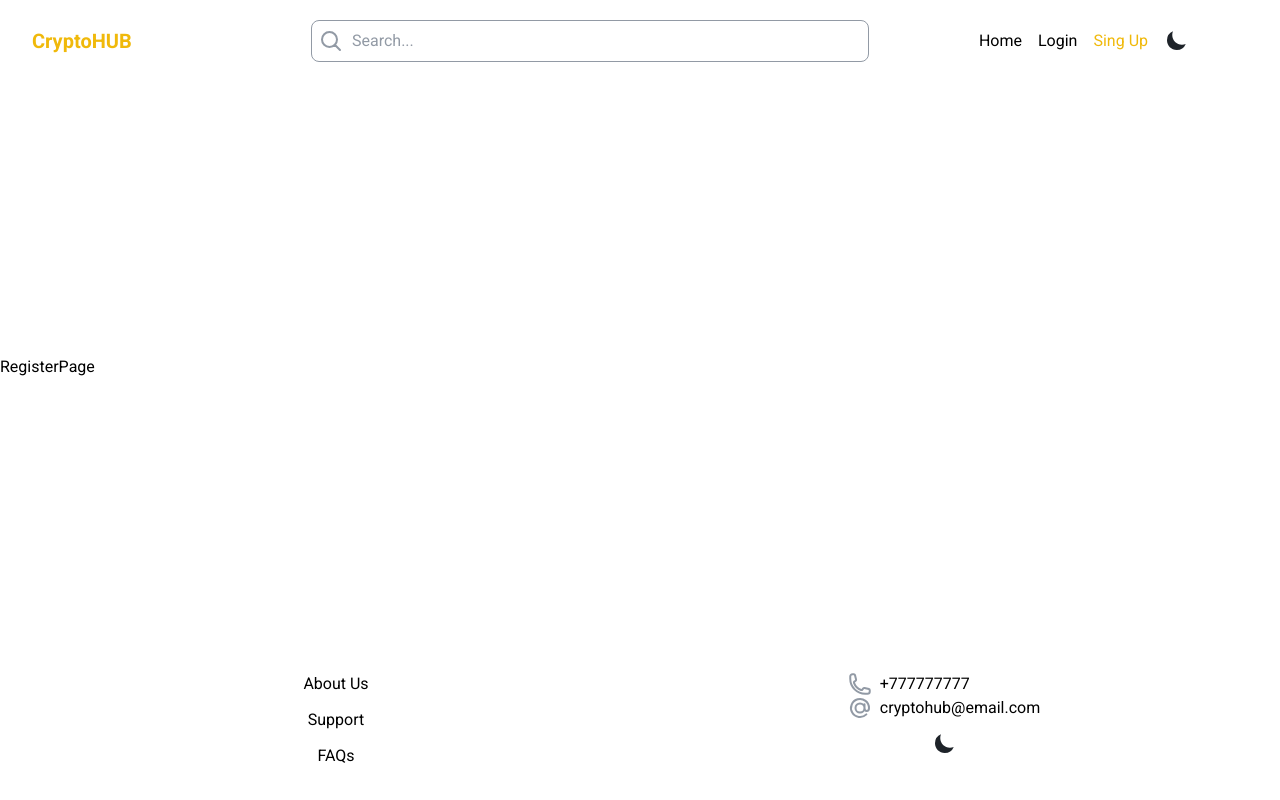
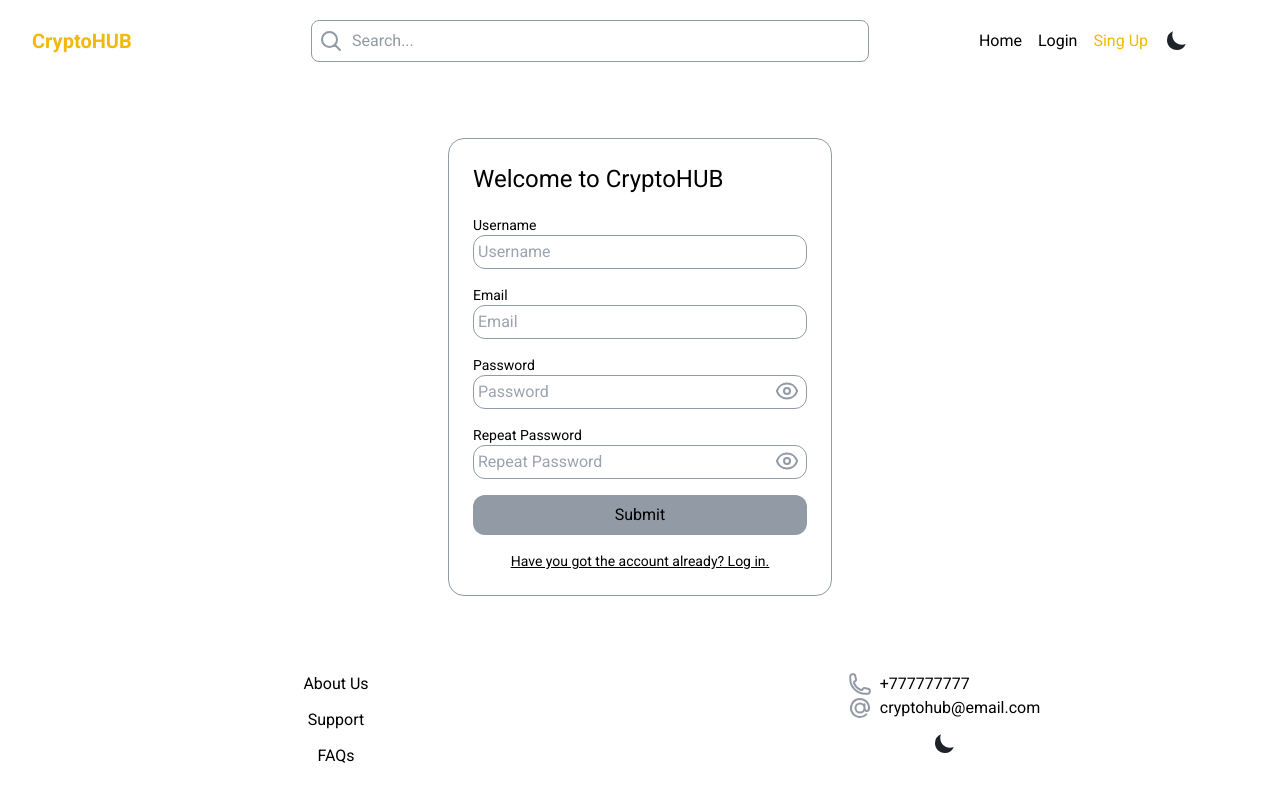
Before and after one commit to AlexMoskalyk/cryptohub, a React (Vite) app: page /register in a window 1280 px wide. Built offline with nearby package versions, Linux system fonts and the light colour scheme.

Commit message:
add registration page markup & some style fix for login page

```diff
--- a/src/pages/LoginPage.tsx
+++ b/src/pages/LoginPage.tsx
@@ -10,8 +10,8 @@ interface Props {
   className?: string;
 }
 interface Values {
+  email: string;
   password: string;
-  email: string;
 }
 
 const LoginPage: React.FC<Props> = () => {
@@ -55,8 +55,13 @@ const LoginPage: React.FC<Props> = () => {
           }}
           validationSchema={validationSchema}
         >
+          {({ isValid, dirty }) => (
             <Form className=" flex flex-col">
-            <label htmlFor="email" className="text-sm dark:text-dt-text-main">
+              <div className="mb-4 flex flex-col">
+                <label
+                  htmlFor="email"
+                  className="text-sm dark:text-dt-text-main"
+                >
                   Email
                 </label>
 
@@ -64,27 +69,29 @@ const LoginPage: React.FC<Props> = () => {
                   id="email"
                   name="email"
                   placeholder="Email"
-              className="border rounded-xl border-elements-main  p-1 mb-4 bg-transparent focus:outline-none focus:ring-2 focus:ring-accent-color focus:border-accent-color"
+                  className="border rounded-xl border-elements-main  p-1 bg-transparent focus:outline-none focus:ring-2 focus:ring-accent-color focus:border-accent-color dark:text-dt-text-main"
                 />
                 <ErrorMessage
                   name="email"
                   component="div"
-              className="text-negative-color text-sm mb-4"
+                  className="text-negative-color text-sm"
                 />
+              </div>
 
+              <div className="mb-4 flex flex-col">
                 <label
                   htmlFor="password"
                   className="text-sm dark:text-dt-text-main"
                 >
                   Password
                 </label>
-            <div className="relative mb-4 ">
+                <div className="relative  ">
                   <Field
                     id="password"
                     name="password"
                     placeholder="Password"
                     type={showPassword ? "text" : "password"}
-                className="border w-full rounded-xl border-elements-main  p-1 bg-transparent focus:outline-none focus:ring-2 focus:ring-accent-color focus:border-accent-color"
+                    className="border w-full rounded-xl border-elements-main  p-1 bg-transparent focus:outline-none focus:ring-2 focus:ring-accent-color focus:border-accent-color dark:text-dt-text-main"
                   />
                   <button
                     type="button"
@@ -101,12 +108,18 @@ const LoginPage: React.FC<Props> = () => {
                 <ErrorMessage
                   name="password"
                   component="div"
-              className="text-negative-color text-sm mb-4"
+                  className="text-negative-color text-sm"
                 />
+              </div>
 
               <button
+                disabled={!isValid || !dirty}
                 type="submit"
-              className="mb-4 p-2 bg-accent-color rounded-xl focus:bg-active-accent-color hover:bg-active-accent-color"
+                className={`mb-4 p-2 rounded-xl focus:outline-none ${
+                  isValid && dirty
+                    ? "bg-accent-color hover:bg-active-accent-color"
+                    : "bg-elements-main cursor-not-allowed"
+                }`}
               >
                 Submit
               </button>
@@ -117,6 +130,7 @@ const LoginPage: React.FC<Props> = () => {
                 Create a CryptoHUB Account
               </Link>
             </Form>
+          )}
         </Formik>
       </div>
     </div>
--- a/src/pages/RegisterPage.tsx
+++ b/src/pages/RegisterPage.tsx
@@ -1,12 +1,208 @@
-import React from 'react';
+import React, { useState } from "react";
+import { Formik, Field, Form, FormikHelpers, ErrorMessage } from "formik";
+import { Link } from "react-router-dom";
+import * as Yup from "yup";
+
+import HideIcon from "../components/icons/HideIcon";
+import ShowIcon from "../components/icons/ShowIcon";
 
 interface Props {
   className?: string;
 }
 
+interface Values {
+  username: string;
+  email: string;
+  password: string;
+  repeatPassword: string;
+}
+
 const RegisterPage: React.FC<Props> = () => {
+  const [showPassword, setShowPassword] = useState(false);
+
+  const togglePasswordVisibility = () => {
+    setShowPassword(!showPassword);
+  };
+
+  const validationSchema = Yup.object({
+    username: Yup.string()
+      .trim()
+      .required("Username is required")
+      .min(3, "Username must be at least 3 characters")
+      .matches(
+        /^[^\s]+(\s+[^\s]+)*$/,
+        "Username cannot include only spaces or start/end with spaces"
+      ),
+    email: Yup.string()
+      .trim()
+      .email("Invalid email address")
+      .required("Email is required"),
+    password: Yup.string()
+      .trim()
+      .min(
+        6,
+        "Password must be at least 6 characters and cannot contain only spaces"
+      )
+      .required("Password is required"),
+    repeatPassword: Yup.string()
+      .required("Please confirm your password")
+      .oneOf([Yup.ref("password")], "Passwords must match"),
+  });
+
   return (
-    <div className=''>RegisterPage</div>
+    <div className="h-screen  flex  justify-center items-center ">
+      <div className=" rounded-2xl w-72  border  p-6 border-elements-main h-fit md:w-96">
+        <h1 className="text-2xl mb-5 dark:text-dt-text-main">
+          Welcome to CryptoHUB
+        </h1>
+        <Formik
+          initialValues={{
+            username: "",
+            email: "",
+            password: "",
+            repeatPassword: "",
+          }}
+          onSubmit={(
+            values: Values,
+            { setSubmitting }: FormikHelpers<Values>
+          ) => {
+            setTimeout(() => {
+              alert(JSON.stringify(values, null, 2));
+              setSubmitting(false);
+            }, 500);
+          }}
+          validationSchema={validationSchema}
+        >
+          {({ isValid, dirty }) => (
+            <Form className=" flex flex-col">
+              <div className="mb-4 flex flex-col">
+                <label
+                  htmlFor="username"
+                  className="text-sm dark:text-dt-text-main"
+                >
+                  Username
+                </label>
+                <Field
+                  id="username"
+                  name="username"
+                  placeholder="Username"
+                  className="border rounded-xl border-elements-main p-1  bg-transparent focus:outline-none focus:ring-2 focus:ring-accent-color focus:border-accent-color dark:text-dt-text-main"
+                />
+                <ErrorMessage
+                  name="username"
+                  component="div"
+                  className="text-negative-color text-sm "
+                />
+              </div>
+              <div className="mb-4 flex flex-col">
+                <label
+                  htmlFor="email"
+                  className="text-sm dark:text-dt-text-main"
+                >
+                  Email
+                </label>
+
+                <Field
+                  id="email"
+                  name="email"
+                  placeholder="Email"
+                  className="border rounded-xl border-elements-main  p-1  bg-transparent focus:outline-none focus:ring-2 focus:ring-accent-color focus:border-accent-color dark:text-dt-text-main"
+                />
+                <ErrorMessage
+                  name="email"
+                  component="div"
+                  className="text-negative-color text-sm "
+                />
+              </div>
+              <div className="mb-4 flex flex-col">
+                <label
+                  htmlFor="password"
+                  className="text-sm dark:text-dt-text-main"
+                >
+                  Password
+                </label>
+                <div className="relative  ">
+                  <Field
+                    id="password"
+                    name="password"
+                    placeholder="Password"
+                    type={showPassword ? "text" : "password"}
+                    className="border w-full rounded-xl border-elements-main  p-1 bg-transparent focus:outline-none focus:ring-2 focus:ring-accent-color focus:border-accent-color dark:text-dt-text-main"
+                  />
+                  <button
+                    type="button"
+                    onClick={togglePasswordVisibility}
+                    className="absolute right-2 top-1 text-sm focus:outline-none"
+                  >
+                    {showPassword ? (
+                      <HideIcon svgStyles="size-6 fill-none stroke-elements-main stroke-2" />
+                    ) : (
+                      <ShowIcon svgStyles="size-6 fill-none stroke-elements-main stroke-2" />
+                    )}
+                  </button>
+                </div>
+                <ErrorMessage
+                  name="password"
+                  component="div"
+                  className="text-negative-color text-sm"
+                />
+              </div>
+              <div className="mb-4 flex flex-col">
+                <label
+                  htmlFor="repeatPassword"
+                  className="text-sm dark:text-dt-text-main"
+                >
+                  Repeat Password
+                </label>
+                <div className="relative  ">
+                  <Field
+                    id="repeatPassword"
+                    name="repeatPassword"
+                    placeholder="Repeat Password"
+                    type={showPassword ? "text" : "password"}
+                    className="border w-full rounded-xl border-elements-main p-1  bg-transparent focus:outline-none focus:ring-2 focus:ring-accent-color focus:border-accent-color dark:text-dt-text-main"
+                  />
+                  <button
+                    type="button"
+                    onClick={togglePasswordVisibility}
+                    className="absolute right-2 top-1 text-sm focus:outline-none"
+                  >
+                    {showPassword ? (
+                      <HideIcon svgStyles="size-6 fill-none stroke-elements-main stroke-2" />
+                    ) : (
+                      <ShowIcon svgStyles="size-6 fill-none stroke-elements-main stroke-2" />
+                    )}
+                  </button>
+                </div>
+                <ErrorMessage
+                  name="repeatPassword"
+                  component="div"
+                  className="text-negative-color text-sm "
+                />
+              </div>
+
+              <button
+                disabled={!isValid || !dirty}
+                type="submit"
+                className={`mb-4 p-2 rounded-xl focus:outline-none ${
+                  isValid && dirty
+                    ? "bg-accent-color hover:bg-active-accent-color"
+                    : "bg-elements-main cursor-not-allowed"
+                }`}
+              >
+                Submit
+              </button>
+              <Link
+                to="/login"
+                className="text-sm text-center  underline underline-offset-1 focus:text-accent-color hover:text-accent-color dark:text-dt-text-main dark:focus:text-accent-color dark:hover:text-accent-color"
+              >
+                Have you got the account already? Log in.
+              </Link>
+            </Form>
+          )}
+        </Formik>
+      </div>
+    </div>
   );
 };
 
```
Lines whose indentation alone changed are shown as unchanged.
